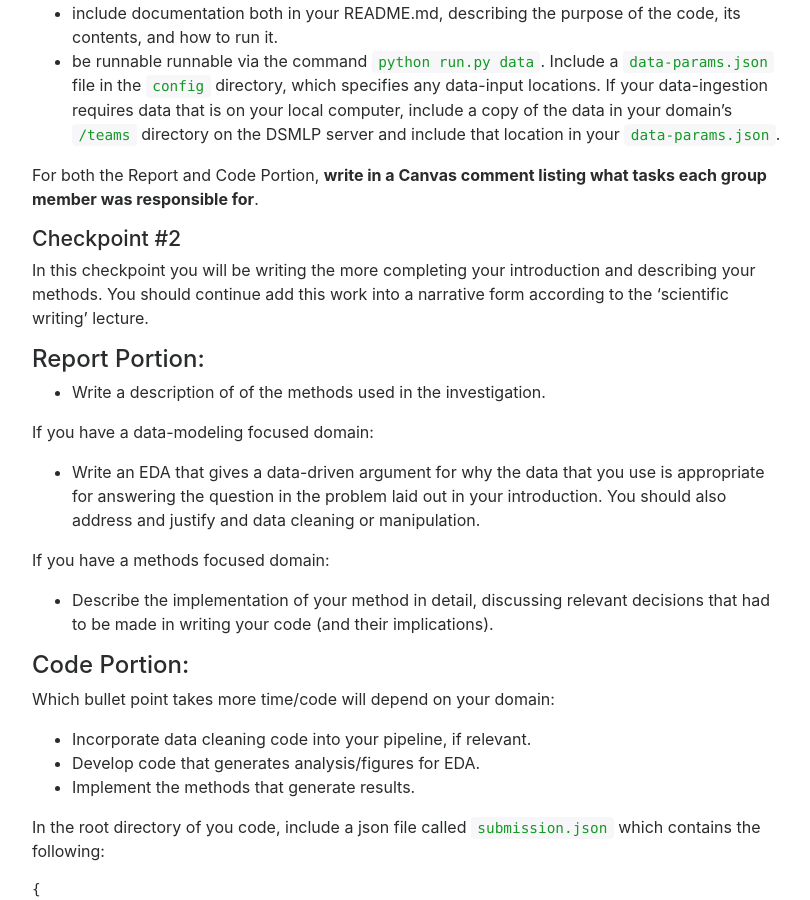
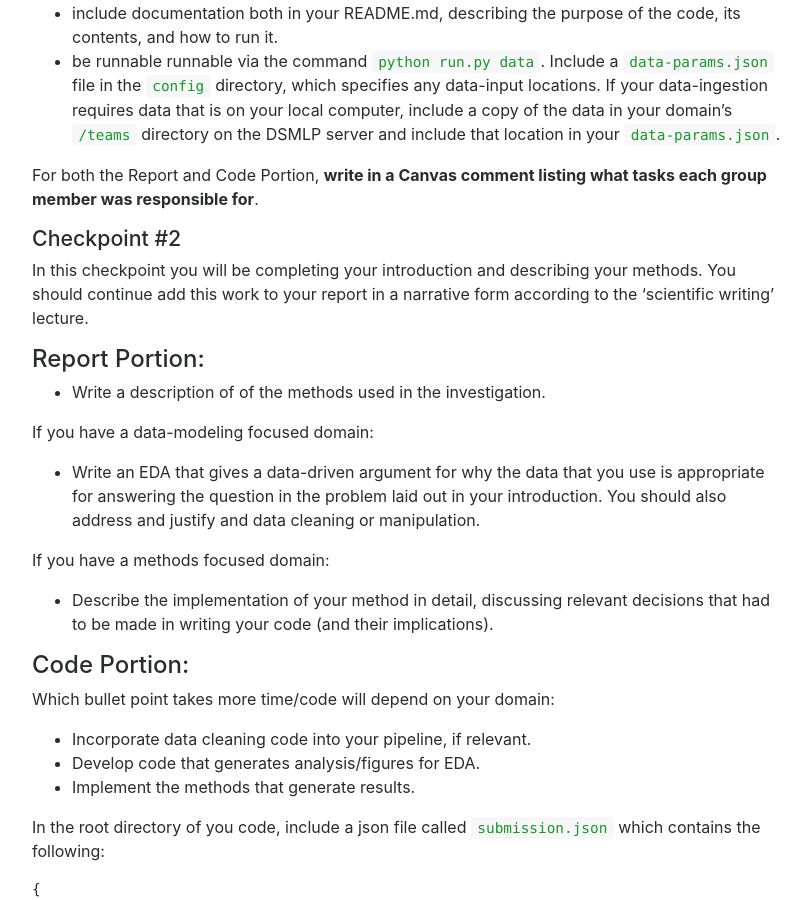
Before and after one commit to DSC-Capstone/dsc-capstone.github.io, a Jekyll site: the page built from assignments/quarter-1-replication.md, in a window 1280 px wide and 900 px high, scrolled down 2657 px. Shown: the whole window, without its empty margins (233-1043 px from the left). Built offline with Jekyll 4.4.1, drawn with Linux system fonts in a browser that asks for light colours; nearby versions of some CDN libraries.

Commit message:
replication

```diff
--- a/assignments/quarter-1-replication.md
+++ b/assignments/quarter-1-replication.md
@@ -120,9 +120,9 @@ listing what tasks each group member was responsible for**.
 
 ### Checkpoint #2
 
-In this checkpoint you will be writing the more completing your
-introduction and describing your methods. You should continue add this
-work into a narrative form according to the 'scientific writing'
+In this checkpoint you will be completing your introduction and
+describing your methods. You should continue add this work to your
+report in a narrative form according to the 'scientific writing'
 lecture.
 
 #### Report Portion:
```
